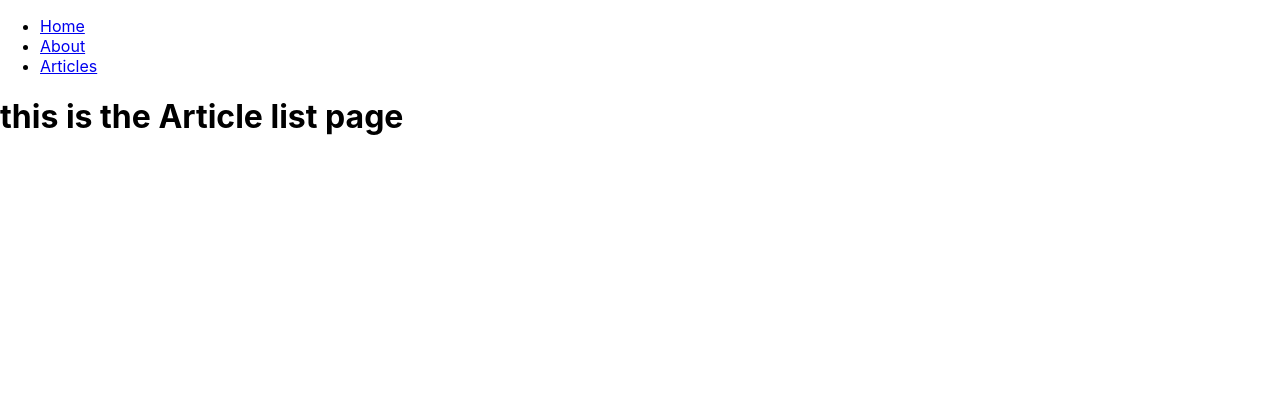
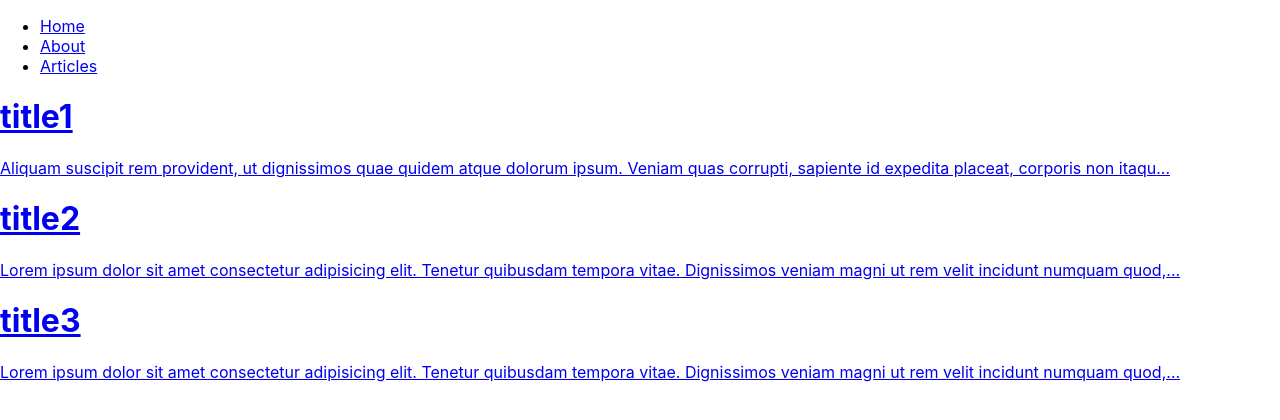
Before and after one commit to chari00/react-blog-page, a React (Create React App) app: page /articles in a window 1280 px wide. Shown: the top 420 px of the page. Built offline with nearby package versions, Linux system fonts and the light colour scheme.

Commit message:
link article content to display on the page.

```diff
--- a/src/pages/ArticleListPage.js
+++ b/src/pages/ArticleListPage.js
@@ -1,7 +1,17 @@
+import articles from "./articleContent"
+import { Link } from "react-router-dom"
+
 export default function ArticleListPage () {
     return (
+        //link article content to display on the page
+        //loop over each article content.
         <>
-        <h1>this is the Article list page</h1>
+        {articles.map(article =>
+        <Link key={article.name} to={`/articles/${article.name}`}>
+            <h1>{article.title}</h1>
+             <p >{article.content[0].substring(0, 150)}...</p>
+        </Link>)}
+
         </>
     )
 };
```
